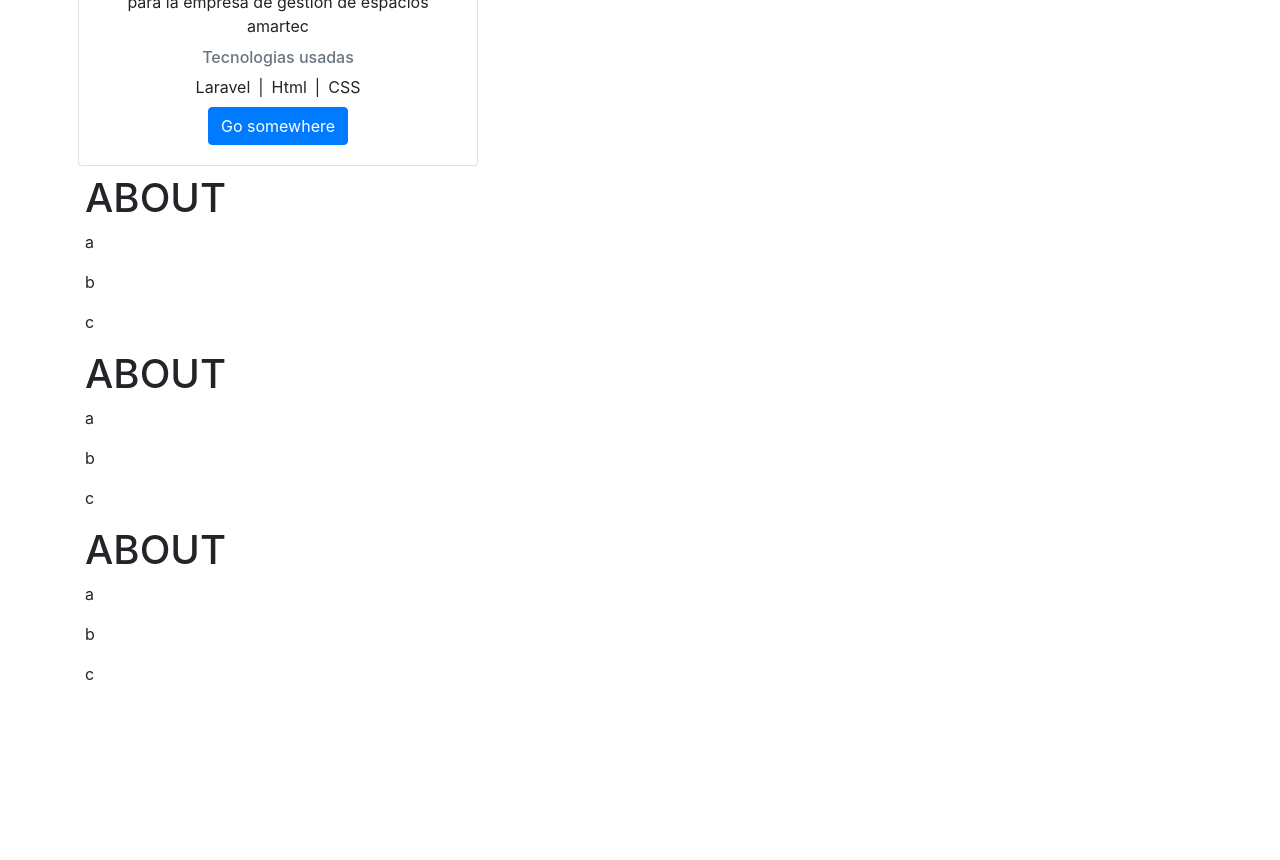
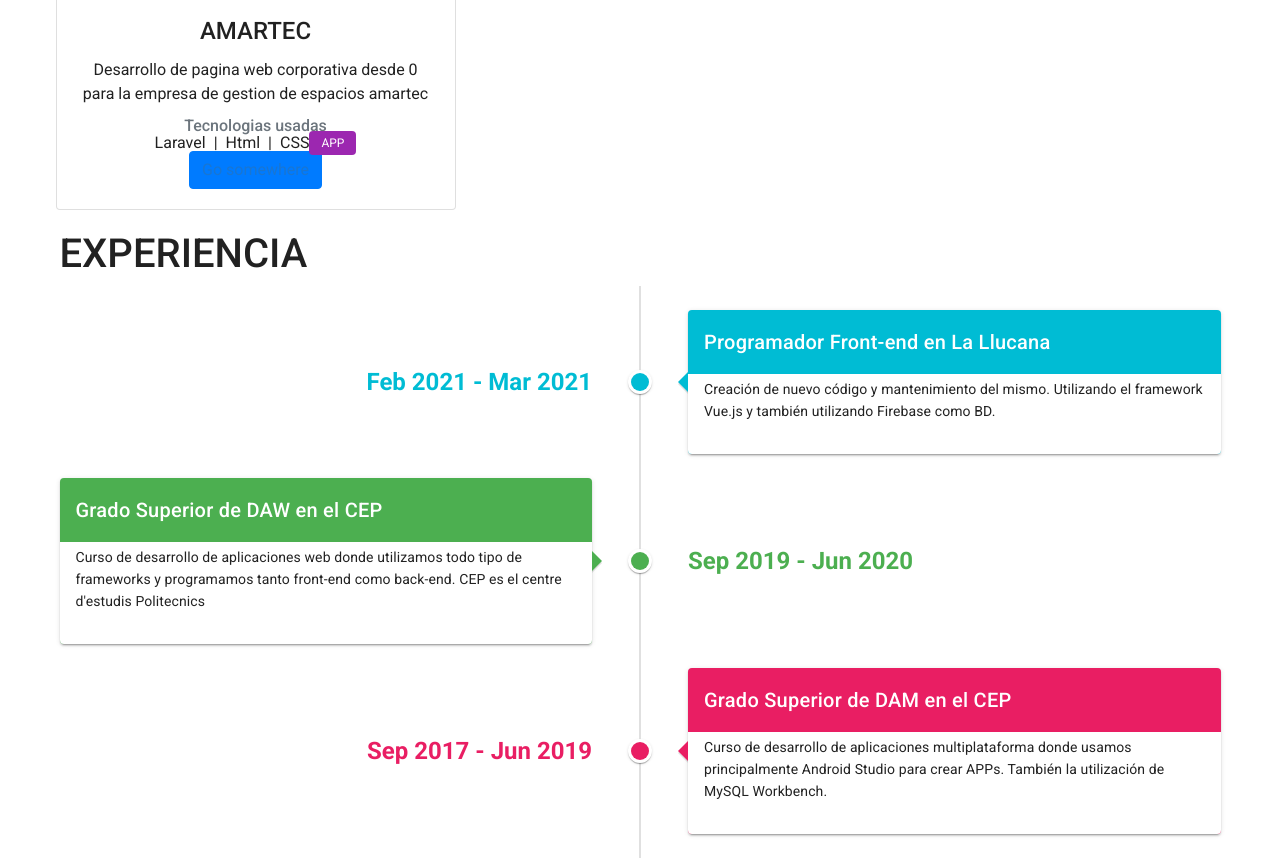
Before and after one commit to eduardgip85/portfolio, a Vue app: page /#/ in a window 1280 px wide. Shown: the part 1080-1940 px from the top of the page. Before the commit the page ends 1782 px from the top, so only its background shows below. Built offline with nearby package versions, Linux system fonts and the light colour scheme.

Commit message:
Vuetify timeline

```diff
--- a/public/index.html
+++ b/public/index.html
@@ -1,17 +1,25 @@
 <!DOCTYPE html>
-<html lang="">
-  <head>
+<html lang="en">
+
+<head>
     <meta charset="utf-8">
     <meta http-equiv="X-UA-Compatible" content="IE=edge">
     <meta name="viewport" content="width=device-width,initial-scale=1.0">
     <link rel="icon" href="<%= BASE_URL %>favicon.ico">
-    <title><%= htmlWebpackPlugin.options.title %></title>
-  </head>
-  <body>
+    <title>
+        <%= htmlWebpackPlugin.options.title %>
+    </title>
+    <link rel="stylesheet" href="https://fonts.googleapis.com/css?family=Roboto:100,300,400,500,700,900">
+    <link rel="stylesheet" href="https://cdn.jsdelivr.net/npm/@mdi/font@latest/css/materialdesignicons.min.css">
+
+</head>
+
+<body>
     <noscript>
       <strong>We're sorry but <%= htmlWebpackPlugin.options.title %> doesn't work properly without JavaScript enabled. Please enable it to continue.</strong>
     </noscript>
     <div id="app"></div>
     <!-- built files will be auto injected -->
-  </body>
+</body>
+
 </html>
--- a/src/App.vue
+++ b/src/App.vue
@@ -1,23 +1,29 @@
 <template>
+
+  <v-app>
+
     <div id="app">
       <NavBar></NavBar>
-    <!-- <div id="nav">
-      <router-link to="/">Home</router-link> |
-      <router-link to="/about">About</router-link>
-    </div> -->
       <router-view/>
     </div>
+
+  </v-app>
+
 </template>
 
 <script>
 import NavBar from "@/components/Navbar";
+import HelloWorld from './components/HelloWorld';
 
 export default {
   name: 'App',
-        components: {NavBar},
-    }
+  components: {
+    NavBar,
+    HelloWorld
+  },
+
+  data: () => ({
+    //
+  }),
+};
 </script>
-
-<style>
-
-</style>
--- /dev/null
+++ b/src/components/Experience.vue
@@ -0,0 +1,76 @@
+<template>
+  <v-container>
+
+    <v-row>
+      <v-col>
+        <h1>
+            EXPERIENCIA
+        </h1>
+      </v-col>
+    </v-row>
+
+    <v-timeline>
+
+      <v-timeline-item
+        v-for="(year, i) in years"
+        :key="i"
+        :color="year.color"
+        small
+      >
+        <template v-slot:opposite>
+          <span
+            :class="`headline font-weight-bold ${year.color}--text`"
+            v-text="year.year"
+          ></span>
+        </template>
+
+        <v-card
+        :color="year.color"
+        dark
+        >
+          <v-card-title class="title">
+            {{year.titulo}}
+          </v-card-title>
+
+          <v-card-text class="white text--primary pt-1">
+
+            <p>{{year.desc}}</p>
+
+          </v-card-text>
+
+        </v-card>
+
+      </v-timeline-item>
+
+    </v-timeline>
+
+  </v-container>
+
+</template>
+
+<script>
+  export default {
+    data: () => ({
+      years: [
+        {
+          color: 'cyan',
+          year: 'Feb 2021 - Mar 2021',
+          titulo: 'Programador Front-end en La Llucana',
+          desc: 'Creación de nuevo código y mantenimiento del mismo. Utilizando el framework Vue.js y también utilizando Firebase como BD.',
+        },
+        {
+          color: 'green',
+          year: 'Sep 2019 - Jun 2020',
+          titulo: "Grado Superior de DAW en el CEP",
+          desc: "Curso de desarrollo de aplicaciones web donde utilizamos todo tipo de frameworks y programamos tanto front-end como back-end. CEP es el centre d'estudis Politecnics",
+        },
+        {
+          color: 'pink',
+          year: 'Sep 2017 - Jun 2019',
+          titulo: "Grado Superior de DAM en el CEP",
+          desc: 'Curso de desarrollo de aplicaciones multiplataforma donde usamos principalmente Android Studio para crear APPs. También la utilización de MySQL Workbench.',
+        }
+      ],
+    }),
+  }
+</script>
--- /dev/null
+++ b/src/components/HelloWorld.vue
@@ -0,0 +1,151 @@
+<template>
+  <v-container>
+    <v-row class="text-center">
+      <v-col cols="12">
+        <v-img
+          :src="require('../assets/logo.svg')"
+          class="my-3"
+          contain
+          height="200"
+        />
+      </v-col>
+
+      <v-col class="mb-4">
+        <h1 class="display-2 font-weight-bold mb-3">
+          Welcome to Vuetify
+        </h1>
+
+        <p class="subheading font-weight-regular">
+          For help and collaboration with other Vuetify developers,
+          <br>please join our online
+          <a
+            href="https://community.vuetifyjs.com"
+            target="_blank"
+          >Discord Community</a>
+        </p>
+      </v-col>
+
+      <v-col
+        class="mb-5"
+        cols="12"
+      >
+        <h2 class="headline font-weight-bold mb-3">
+          What's next?
+        </h2>
+
+        <v-row justify="center">
+          <a
+            v-for="(next, i) in whatsNext"
+            :key="i"
+            :href="next.href"
+            class="subheading mx-3"
+            target="_blank"
+          >
+            {{ next.text }}
+          </a>
+        </v-row>
+      </v-col>
+
+      <v-col
+        class="mb-5"
+        cols="12"
+      >
+        <h2 class="headline font-weight-bold mb-3">
+          Important Links
+        </h2>
+
+        <v-row justify="center">
+          <a
+            v-for="(link, i) in importantLinks"
+            :key="i"
+            :href="link.href"
+            class="subheading mx-3"
+            target="_blank"
+          >
+            {{ link.text }}
+          </a>
+        </v-row>
+      </v-col>
+
+      <v-col
+        class="mb-5"
+        cols="12"
+      >
+        <h2 class="headline font-weight-bold mb-3">
+          Ecosystem
+        </h2>
+
+        <v-row justify="center">
+          <a
+            v-for="(eco, i) in ecosystem"
+            :key="i"
+            :href="eco.href"
+            class="subheading mx-3"
+            target="_blank"
+          >
+            {{ eco.text }}
+          </a>
+        </v-row>
+      </v-col>
+    </v-row>
+  </v-container>
+</template>
+
+<script>
+  export default {
+    name: 'HelloWorld',
+
+    data: () => ({
+      ecosystem: [
+        {
+          text: 'vuetify-loader',
+          href: 'https://github.com/vuetifyjs/vuetify-loader',
+        },
+        {
+          text: 'github',
+          href: 'https://github.com/vuetifyjs/vuetify',
+        },
+        {
+          text: 'awesome-vuetify',
+          href: 'https://github.com/vuetifyjs/awesome-vuetify',
+        },
+      ],
+      importantLinks: [
+        {
+          text: 'Documentation',
+          href: 'https://vuetifyjs.com',
+        },
+        {
+          text: 'Chat',
+          href: 'https://community.vuetifyjs.com',
+        },
+        {
+          text: 'Made with Vuetify',
+          href: 'https://madewithvuejs.com/vuetify',
+        },
+        {
+          text: 'Twitter',
+          href: 'https://twitter.com/vuetifyjs',
+        },
+        {
+          text: 'Articles',
+          href: 'https://medium.com/vuetify',
+        },
+      ],
+      whatsNext: [
+        {
+          text: 'Explore components',
+          href: 'https://vuetifyjs.com/components/api-explorer',
+        },
+        {
+          text: 'Select a layout',
+          href: 'https://vuetifyjs.com/getting-started/pre-made-layouts',
+        },
+        {
+          text: 'Frequently Asked Questions',
+          href: 'https://vuetifyjs.com/getting-started/frequently-asked-questions',
+        },
+      ],
+    }),
+  }
+</script>
--- a/src/components/Navbar.vue
+++ b/src/components/Navbar.vue
@@ -65,5 +65,8 @@ export default {
 html{
     scroll-behavior: smooth;
 }
+ul{
+    padding-left: 0!important;
+}
 
 </style>
--- a/src/components/Portfolio.vue
+++ b/src/components/Portfolio.vue
@@ -32,8 +32,17 @@
                                 </span>
 
                             </div>
+
+                        <v-chip
+                        class="white--text ml-0"
+                        color="purple"
+                        label
+                        small
+                        >
+                        APP
+                        </v-chip>
+
                         </b-row>
-
 
                         <b-button href="#" variant="primary">Go somewhere</b-button>
                     </b-card>
--- a/src/main.js
+++ b/src/main.js
@@ -2,10 +2,11 @@ import Vue from 'vue'
 import App from './App.vue'
 import router from './router'
 import store from './store'
-import i18n from '@/pluguins/i18n'
+import i18n from '@/plugins/i18n'
 import { BootstrapVue } from 'bootstrap-vue'
 import 'bootstrap/dist/css/bootstrap.css'
 import 'bootstrap-vue/dist/bootstrap-vue.css'
+import vuetify from './plugins/vuetify';
 
 // Install BootstrapVue
 Vue.use(BootstrapVue)
@@ -16,5 +17,6 @@ new Vue({
     router,
     store,
     i18n,
+    vuetify,
     render: function(h) { return h(App) }
 }).$mount('#app')
--- /dev/null
+++ b/src/plugins/vuetify.js
@@ -0,0 +1,7 @@
+import Vue from 'vue';
+import Vuetify from 'vuetify/lib/framework';
+
+Vue.use(Vuetify);
+
+export default new Vuetify({
+});
--- a/src/views/Home.vue
+++ b/src/views/Home.vue
@@ -23,7 +23,7 @@
 
     <About id=""></About>
     <Portfolio></Portfolio>
-    <About id=""></About>
+    <Experience></Experience>
     <About id=""></About>
     <About id="about"></About>
 
@@ -35,12 +35,14 @@
 <script>
 import About from '@/components/About.vue'
 import Portfolio from '@/components/Portfolio'
+import Experience from '@/components/Experience'
 
 export default {
   name: 'Home',
   components: {
     About,
-    Portfolio
+    Portfolio,
+    Experience
   }
 }
 
--- /dev/null
+++ b/vue.config.js
@@ -0,0 +1,5 @@
+module.exports = {
+  transpileDependencies: [
+    'vuetify'
+  ]
+}
```
Also changed, not shown: package.json (+6 -1 lines), src/assets/logo.svg (added), src/plugins/i18n.js (renamed from src/pluguins/i18n.js), 1 other file (tests, documents, lock files or other folders). Lines whose indentation alone changed are shown as unchanged.
